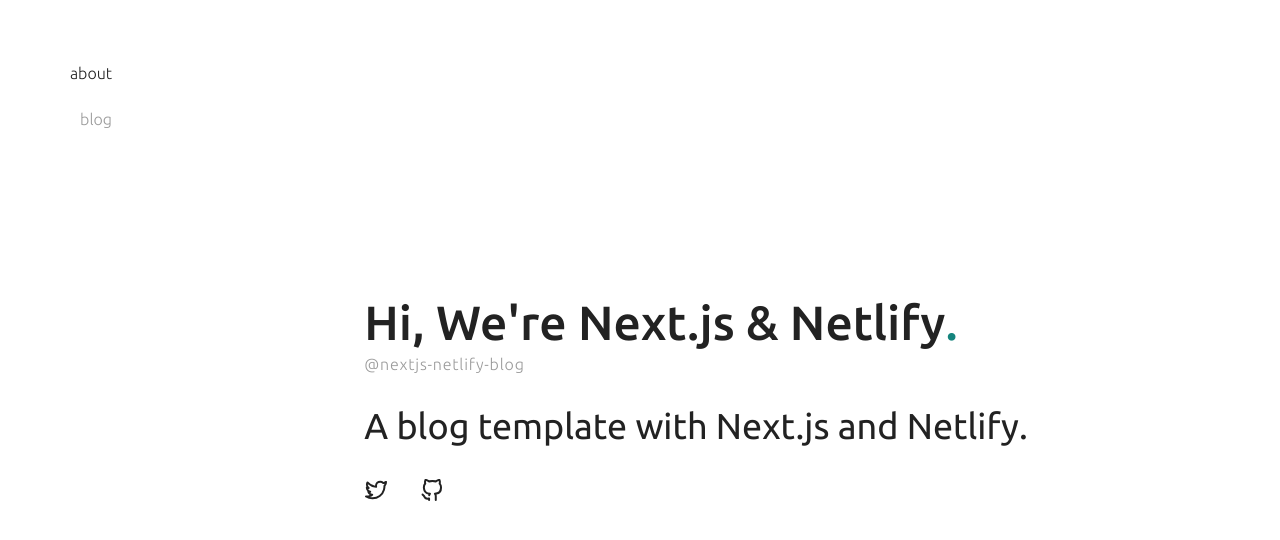
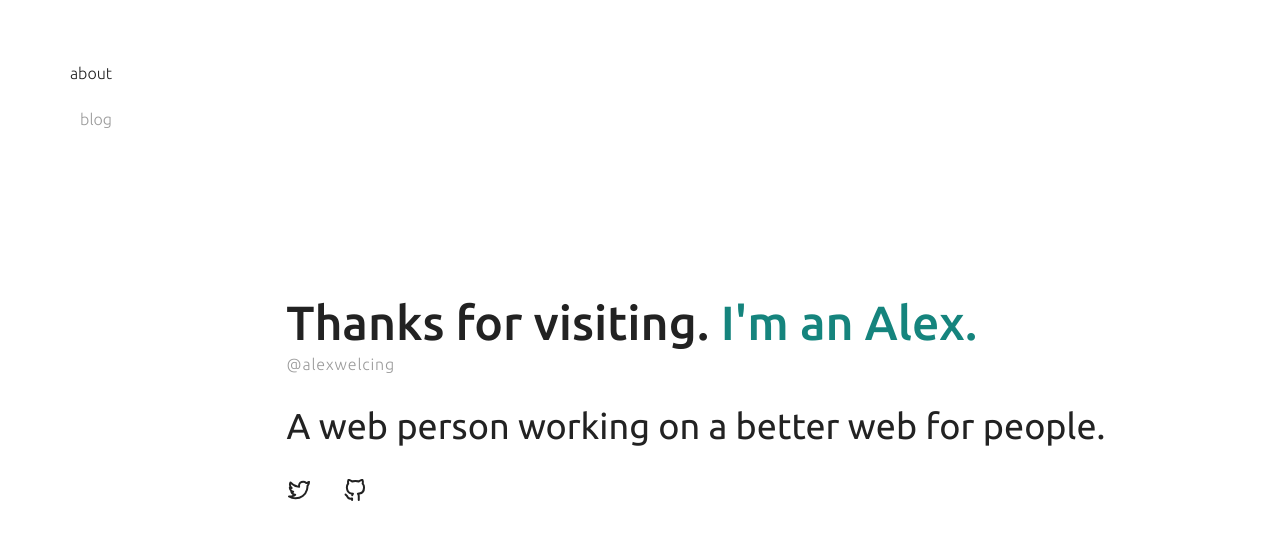
Before and after one commit to alexwelcing/alex, a Next.js app: page / in a window 1280 px wide. Shown: the top 540 px of the page. Built offline with nearby package versions, Linux system fonts and the light colour scheme.

Commit message:
add updates

```diff
--- a/config.json
+++ b/config.json
@@ -1,7 +1,7 @@
 {
-  "base_url": "https://wutali-nextjs-netlify-blog.netlify.app",
+  "base_url": "https://alexwelcing.com",
   "site_title": "Alex Welcing dot com",
-  "site_description": "NextJS blog on Netlify for sharing content.",
+  "site_description": "Alex Welcing homepage for all Alex Welcing related inquiries.",
   "site_keywords": [
     {
       "keyword": "Alex"
@@ -19,7 +19,7 @@
       "keyword": "Netlify"
     }
   ],
-  "posts_per_page": 5,
+  "posts_per_page": 10,
   "twitter_account": "@alexwelcing",
   "github_account": "alexwelcing"
 }
--- a/content/posts/lorem-ipsum.mdx
+++ b/content/posts/lorem-ipsum.mdx
@@ -4,7 +4,7 @@
 date: 2020-06-03
 author: alexwelcing
 tags:
-  - mock
+  - documentation
 ---
 
 ## The standard Lorem Ipsum passage
--- a/src/pages/index.tsx
+++ b/src/pages/index.tsx
@@ -13,10 +13,10 @@
       <div className="container">
         <div>
           <h1>
-            Hi, We're Next.js & Netlify<span className="fancy">.</span>
+            Thanks for visiting. <span className="fancy">I'm an Alex.</span>
           </h1>
-          <span className="handle">@nextjs-netlify-blog</span>
-          <h2>A blog template with Next.js and Netlify.</h2>
+          <span className="handle">@alexwelcing</span>
+          <h2>A web person working on a better web for people.</h2>
           <SocialList />
         </div>
       </div>
```
